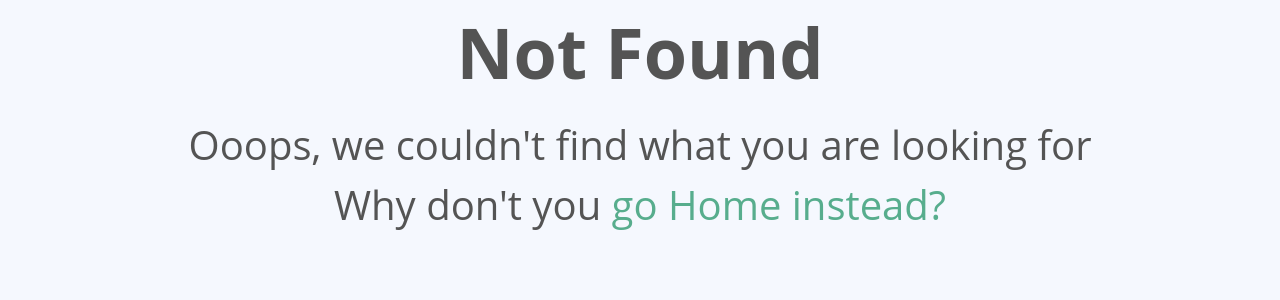
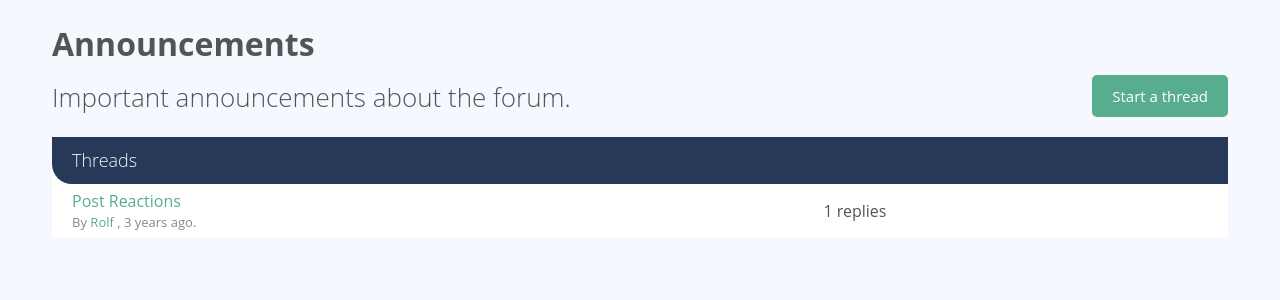
Before and after one commit to gorjiali/vue-forum, a Vue app: page /forum/-KpOx5Y4AqRr3sB4Ybwj in a window 1280 px wide. Before the commit this address had no page. Shown: the top 300 px of the page. Built offline with nearby package versions, Linux system fonts and the light colour scheme.

Commit message:
feat: create ForumShow component and route

```diff
--- a/src/router/index.js
+++ b/src/router/index.js
@@ -2,6 +2,7 @@
 import VueRouter from 'vue-router';
 import Home from '@/views/Home.vue';
 import ThreadShow from '@/views/ThreadShow.vue';
+import ForumShow from '@/views/ForumShow.vue';
 import NotFound from '@/views/NotFound.vue';
 
 Vue.use(VueRouter);
@@ -13,6 +14,12 @@
     component: Home,
   },
   {
+    path: '/forum/:id',
+    name: 'ForumShow',
+    component: ForumShow,
+    props: true,
+  },
+  {
     path: '/thread/:id',
     name: 'ThreadShow',
     component: ThreadShow,
@@ -21,8 +28,8 @@
   {
     path: '*',
     name: 'NotFound',
-    component: NotFound
-  }
+    component: NotFound,
+  },
 ];
 
 const router = new VueRouter({
--- /dev/null
+++ b/src/views/ForumShow.vue
@@ -0,0 +1,53 @@
+<template>
+  <div class="forum-wrapper">
+    <div class="col-full push-top">
+      <div class="forum-header">
+        <div class="forum-details">
+          <h1>{{ forum.name }}</h1>
+          <p class="text-lead">{{ forum.description }}</p>
+        </div>
+        <a href="new-thread.html" class="btn-green btn-small">Start a thread</a>
+      </div>
+    </div>
+
+    <div class="col-full push-top">
+      <ThreadList :threads="threads" />
+    </div>
+  </div>
+</template>
+
+<script>
+import sourceData from "@/data";
+import ThreadList from "@/components/ThreadList";
+
+export default {
+  props: {
+    id: {
+      required: true,
+      type: String
+    }
+  },
+
+  components: {
+    ThreadList
+  },
+
+  computed: {
+    forum() {
+      return sourceData.forums[this.id];
+    },
+
+    threads() {
+      return Object.values(sourceData.threads).filter(
+        thread => thread.forumId === this.id
+      );
+    }
+  }
+};
+</script>
+
+<style scoped>
+.forum-wrapper {
+    width: 100%
+}
+</style>
```
